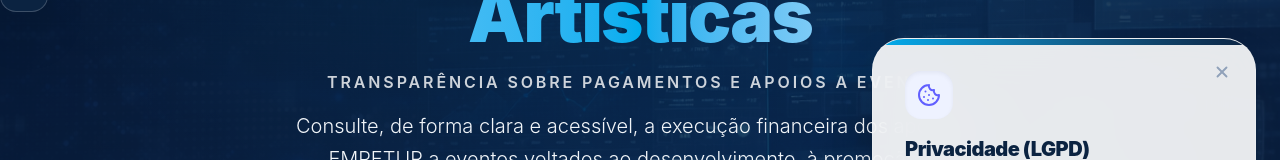
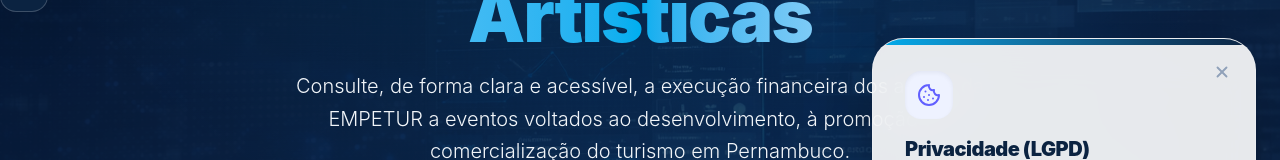
Before and after one commit to rbtzinn/EMPETUR_PAINEL, a React (Vite) app: page / in a window 1280 px wide. Shown: the part 436-596 px from the top of the page. Built offline with nearby package versions, Linux system fonts and the light colour scheme; no server answers.

Commit message:
ajustando textos

```diff
--- a/src/components/sections/Hero.jsx
+++ b/src/components/sections/Hero.jsx
@@ -109,9 +109,6 @@ export default function Hero({ apresentacoes, municipios, artistas }) {
 
         <FadeIn delay={0.2}>
           <div className="w-full max-w-[310px] sm:max-w-3xl mx-auto">
-            <p className="text-white/80 text-[10px] sm:text-sm md:text-base font-semibold uppercase tracking-[0.12em] sm:tracking-[0.18em] mb-3 sm:mb-4">
-              Transparência sobre pagamentos e apoios a eventos
-            </p>
 
             <p className="text-slate-100 text-[13px] sm:text-lg md:text-xl leading-relaxed mb-8 sm:mb-12 font-light px-1 sm:px-0 hc-text-desc">
               Consulte, de forma clara e acessível, a execução financeira dos apoios da EMPETUR
```
Also changed, not shown: public/images/bannerImage.jpg.
